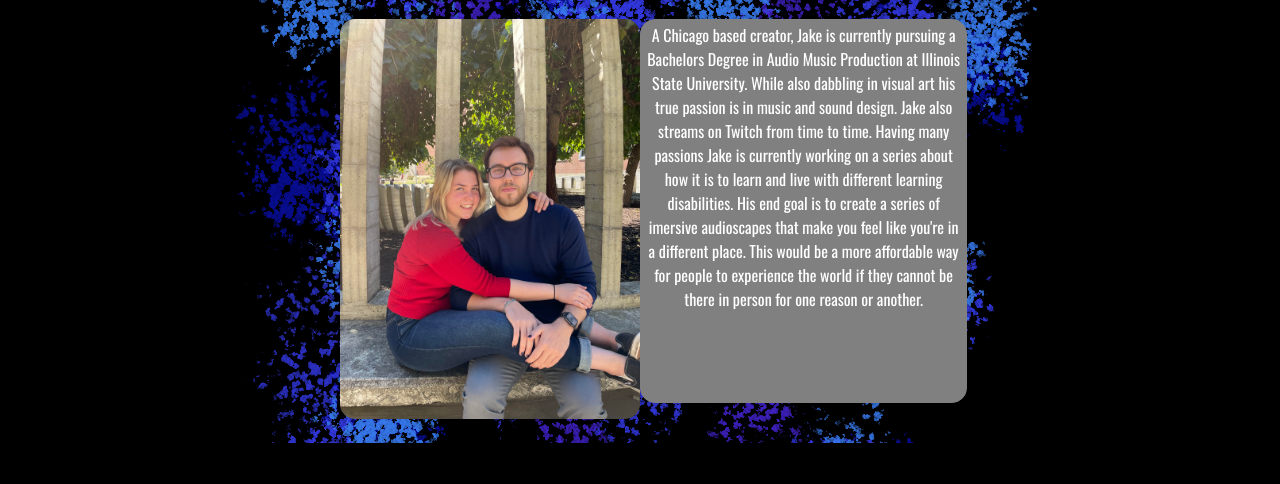
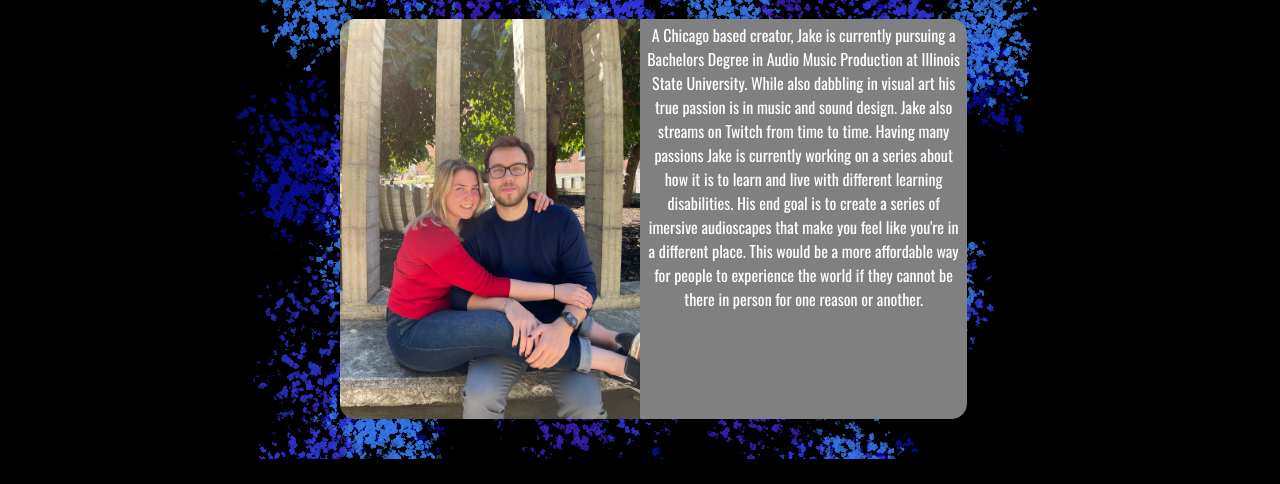
Before and after one commit to juhwlong/CTK301, a plain HTML site: page jakelong/JakeLong.html in a window 1280 px wide. Shown: the part 424-908 px from the top of the page. Drawn offline with nearby package versions, Linux system fonts and the light colour scheme.

Commit message:
Add files via upload

```diff
--- a/jakelong/JakeLong.css
+++ b/jakelong/JakeLong.css
@@ -93,13 +93,16 @@ h3{
   grid-column: span 6;
   border: solid grey 1px;
   background-color: grey;
-  border-radius: 15px;
+  border-top-right-radius: 15px;
+  border-bottom-right-radius: 15px;
   padding: 3px;
   margin-top: 0px;
+  height: 392px;
 }
 .pic{
   width: 300px;
-  border-radius: 15px;
+  border-top-left-radius: 15px;
+  border-bottom-left-radius: 15px;
   float: left;
   margin-left: 300px;
 }
```
